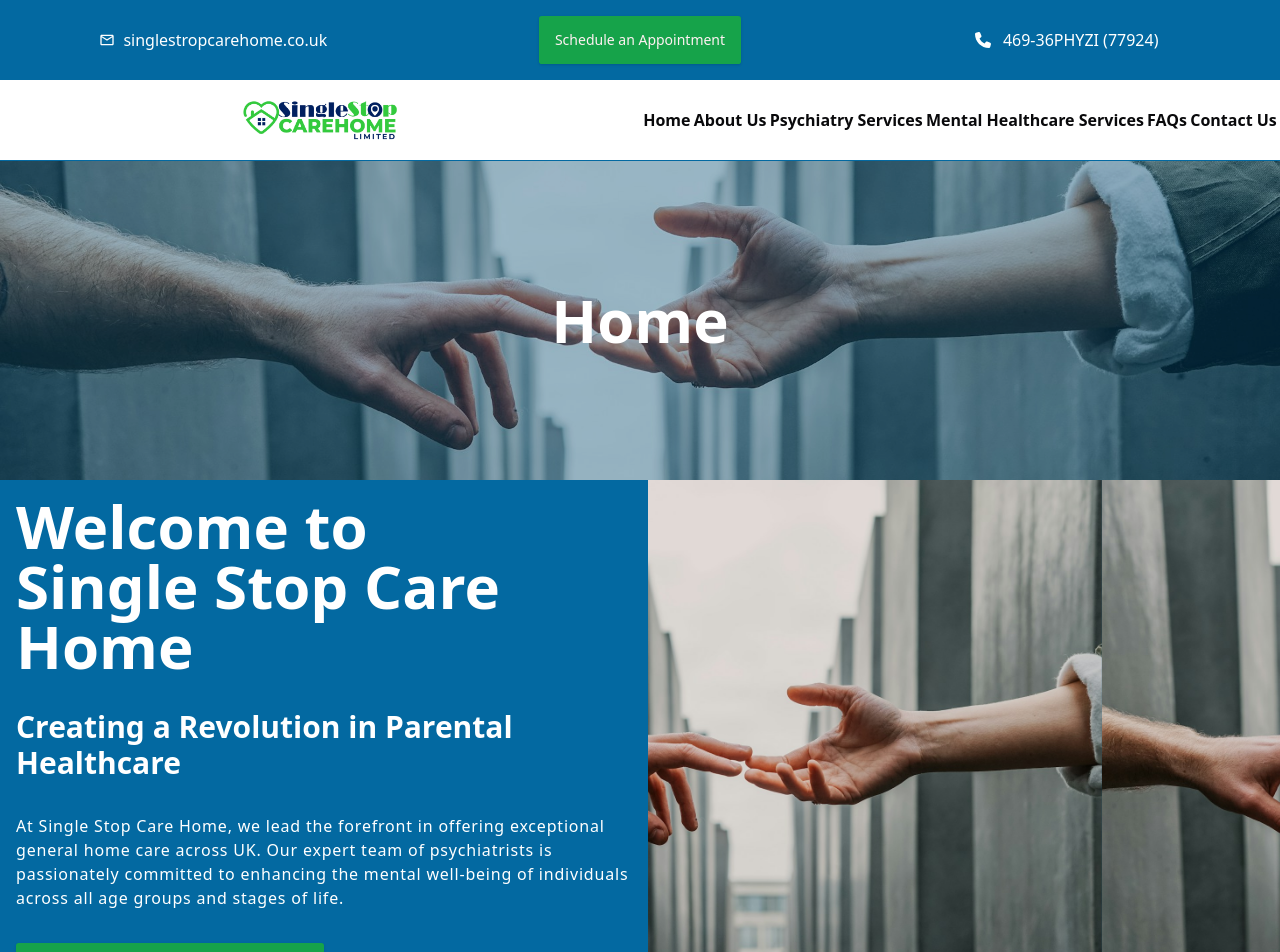
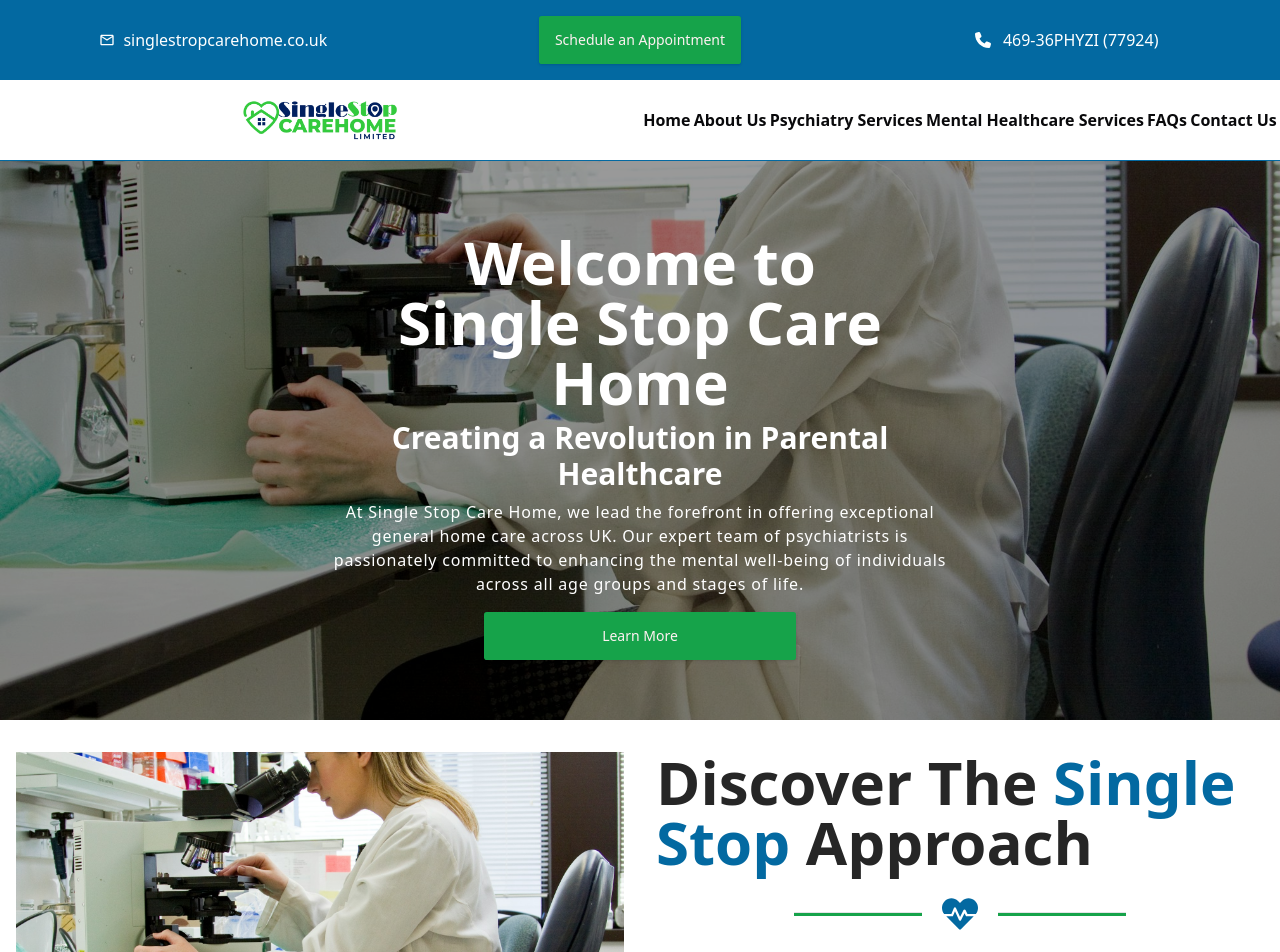
Before and after one commit to peterkyle01/single_stop_care_home_limited, a Next.js app: page / in a window 1280 px wide. Shown: the top 952 px of the page. Built offline with nearby package versions, Linux system fonts and the light colour scheme.

Commit message:
chore:changed home hero section

```diff
--- a/src/app/page.tsx
+++ b/src/app/page.tsx
@@ -2,7 +2,6 @@
 import Image from "next/image";
 import { motion } from "framer-motion";
 import { Button } from "@/components/ui/button";
-import { HeroCarousel } from "@/components/shared/carousel";
 import { FaHeartbeat, FaWheelchair } from "react-icons/fa";
 import { IoIosTimer } from "react-icons/io";
 import Link from "next/link";
@@ -17,55 +16,33 @@
   const { ref: ref5, inView: inView5 } = useInView({ triggerOnce: true });
   const { ref: ref6, inView: inView6 } = useInView({ triggerOnce: true });
 
-  const variants = {
-    hidden: { opacity: 0, x: "-100vw" },
-    visible: { opacity: 1, x: 0 },
-  };
   return (
     <main className="h-auto w-full">
-      <section className="relative flex h-60 w-full items-center justify-center bg-red-700 md:h-80">
+      <section className="relative flex h-[35rem] w-full justify-center">
         <Image
           src={"/hold-hands.jpg"}
           fill
           alt="hold-hands"
           className="object-cover"
         />
-        <div className="absolute z-10 h-full w-full bg-primary_blue/30"></div>
-        <motion.h1
-          initial="hidden"
-          animate="visible"
-          variants={variants}
-          transition={{ duration: 0.5 }}
-          className="z-20 text-6xl font-black text-white"
-        >
-          Home
-        </motion.h1>
-      </section>
-      <section className="flex h-auto w-full flex-col bg-primary_blue text-white md:h-[35rem] md:flex-row-reverse">
-        <HeroCarousel />
-        <motion.div
-          initial="hidden"
-          animate="visible"
-          variants={variants}
-          transition={{ duration: 0.5 }}
-          className="grid h-[25rem] w-full p-4 md:h-[35rem]"
-        >
-          <h1 className="text-4xl font-black md:text-6xl">
+        <div className="absolute z-10 h-full w-full bg-black/40"></div>
+        <div className="z-20 w-3/4 md:w-1/2 text-white p-2 mt-16">
+          <h1 className="text-4xl font-black md:text-6xl text-center">
             Welcome to <br /> Single Stop Care Home
           </h1>
-          <h2 className="text-lg font-bold md:text-3xl">
+          <h2 className="text-lg font-bold md:text-3xl my-2 text-center">
             Creating a Revolution in Parental Healthcare
           </h2>
-          <p className="text-sm tracking-wider md:text-base">
+          <p className="text-sm tracking-wider md:text-base text-center">
             At Single Stop Care Home, we lead the forefront in offering
             exceptional general home care across UK. Our expert team of
             psychiatrists is passionately committed to enhancing the mental
             well-being of individuals across all age groups and stages of life.
           </p>
-          <Link href="/about-us">
+          <Link href="/about-us" className="w-full flex justify-center my-4">
             <Button className="h-12 w-1/2">Learn More</Button>
           </Link>
-        </motion.div>
+        </div>
       </section>
       <section className="flex h-auto w-full flex-col py-4 md:h-[30rem] md:flex-row">
         <motion.div
```
Also changed, not shown: public/hold-hands.jpg.
